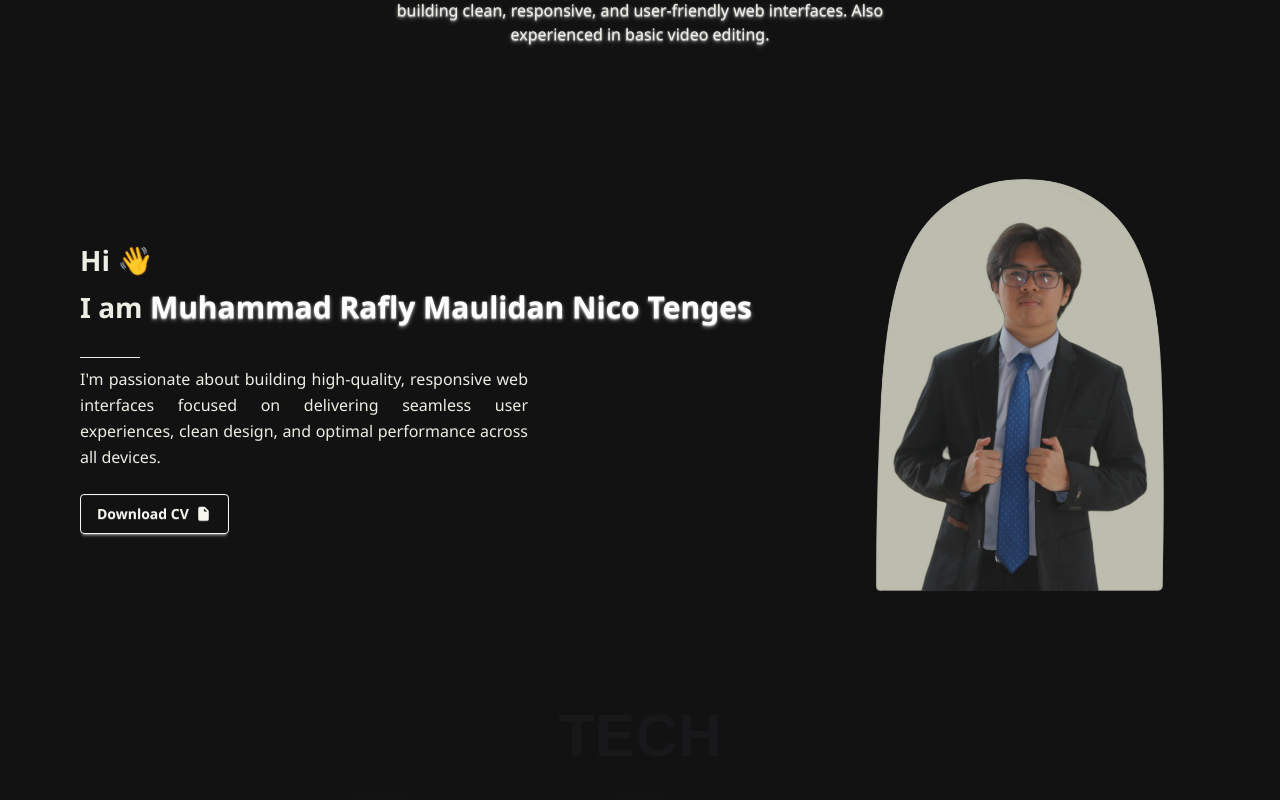
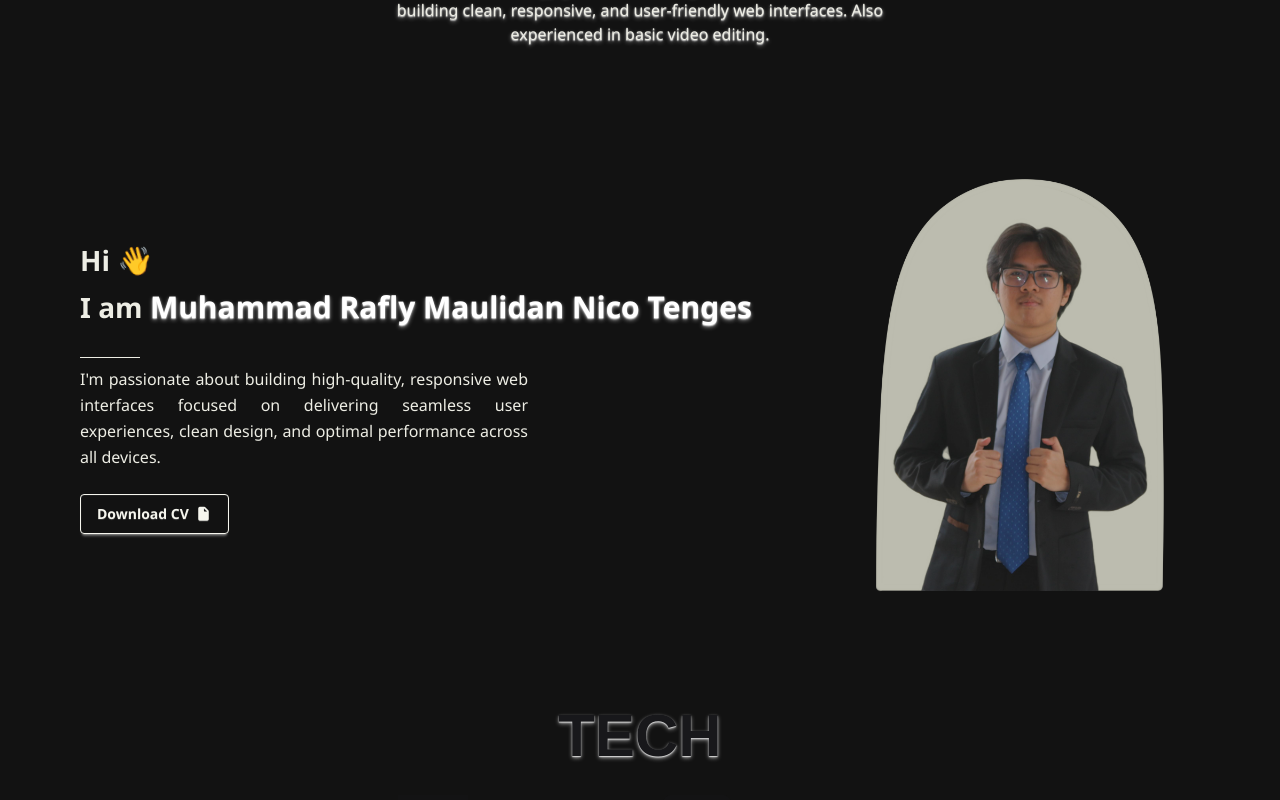
Before and after one commit to seeyouridan/porto-project, a React (Vite) app: page / in a window 1280 px wide. Shown: the part 530-1330 px from the top of the page. Built offline with nearby package versions, Linux system fonts and the light colour scheme.

Commit message:
Tambah text-shadow & delay scroll animate

```diff
--- a/src/App.jsx
+++ b/src/App.jsx
@@ -96,7 +96,9 @@ function App() {
 
 			<section>
 				<div className="tech m-auto max-w-7xl px-20 py-10">
-					<h2 className="text-center pb-6 text-6xl font-custom">TECH</h2>
+					<h2 className="text-center pb-6 text-6xl font-custom text-shadow-md text-shadow-white/50">
+						TECH
+					</h2>
 					<div className="overflow-hidden w-full max-w-xl m-auto flex">
 						<InfiniteScroll />
 					</div>
--- a/src/styles/index.css
+++ b/src/styles/index.css
@@ -23,7 +23,7 @@
 }
 
 .infinite-scroll {
-	animation: animate-infinite-scroll 40s linear infinite;
+	animation: animate-infinite-scroll 50s linear infinite;
 }
 
 @keyframes wave-animation {
```
